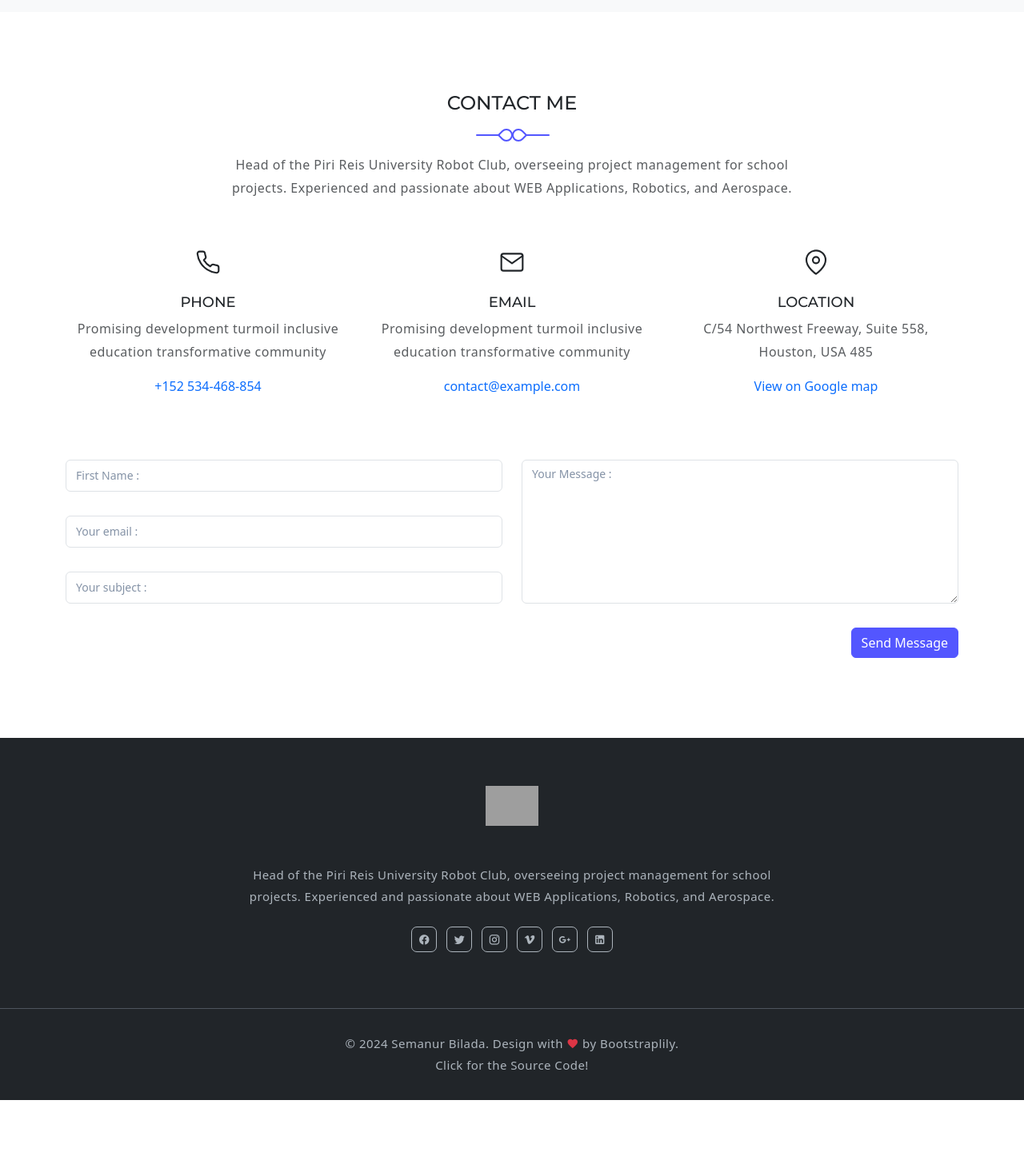
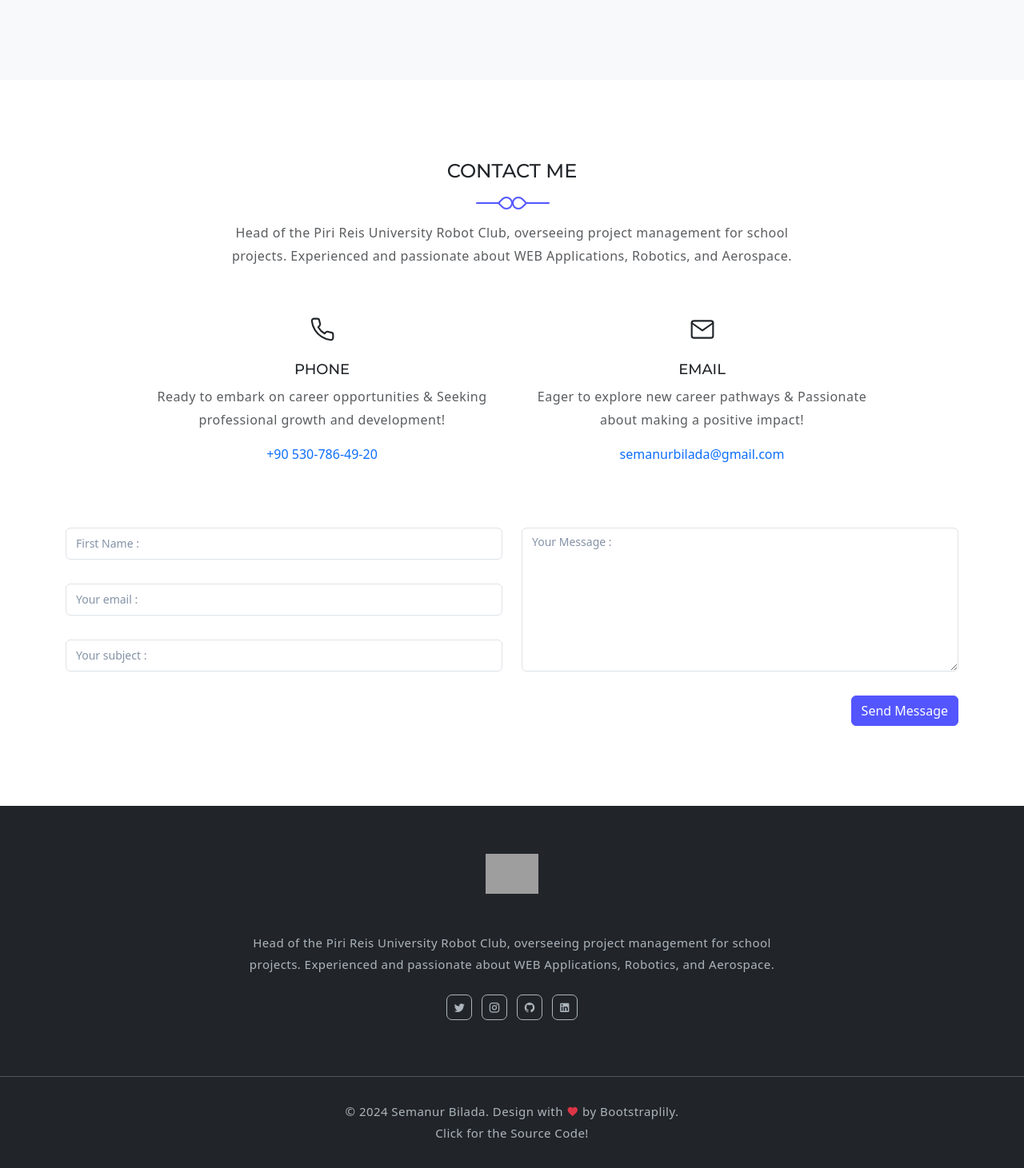
Before and after one commit to semanurbilada/portfolio_plus, a Django app: page / in a window 1280 px wide. Shown: the part 4560-6021 px from the top of the page at 80% size. Before the commit the page ends 5936 px from the top, so only its background shows below. Run offline with Django 4.2, Linux system fonts and the light colour scheme; some libraries are stand-ins or nearby versions; grey boxes are pictures that could not be loaded.

Commit message:
Minor customize in content

```diff
--- a/templates/includes/footer.html
+++ b/templates/includes/footer.html
@@ -7,17 +7,16 @@
                 <a href="#"><img src="{% get_media_prefix %}img/logo-light.png" height="50" alt=""></a>
                 <p class="para-desc mx-auto mt-5">Head of the Piri Reis University Robot Club, overseeing project management for school projects. Experienced and passionate about WEB Applications, Robotics, and Aerospace.</p>
                 <ul class="list-unstyled mb-0 mt-4 social-icon">
-                    <li class="list-inline-item"><a href="javascript:void(0)"><i class="mdi mdi-facebook"></i></a></li>
-                    <li class="list-inline-item"><a href="javascript:void(0)"><i class="mdi mdi-twitter"></i></a></li>
-                    <li class="list-inline-item"><a href="javascript:void(0)"><i class="mdi mdi-instagram"></i></a></li>
-                    <li class="list-inline-item"><a href="javascript:void(0)"><i class="mdi mdi-vimeo"></i></a></li>
-                    <li class="list-inline-item"><a href="javascript:void(0)"><i class="mdi mdi-google-plus"></i></a></li>
-                    <li class="list-inline-item"><a href="javascript:void(0)"><i class="mdi mdi-linkedin"></i></a></li>
+                    <li class="list-inline-item"><a href="https://twitter.com/sembilada" target="_blank"><i class="mdi mdi-twitter"></i></a></li>
+                    <li class="list-inline-item"><a href="https://www.instagram.com/semanurbilada_/" target="_blank"><i class="mdi mdi-instagram"></i></a></li>
+                    <li class="list-inline-item"><a href="https://github.com/semanurbilada" target="_blank"><i class="mdi mdi-github"></i></a></li>
+                    <li class="list-inline-item"><a href="https://www.linkedin.com/in/semanur-bilada/" target="_blank"><i class="mdi mdi-linkedin"></i></a></li>
                 </ul>
             </div><!--end col-->
         </div><!--end row-->
     </div><!--end container-->
 </footer><!--end footer-->
+
 <footer class="footer footer-bar bg-dark">
     <div class="container text-foot text-center">
         <p class="mb-0">© <script>document.write(new Date().getFullYear())</script> Semanur Bilada. Design with <i class="mdi mdi-heart text-danger"></i> by <a href="https://Bootstraplily.com/" target="_blank" class="text-reset">Bootstraplily</a>.</p>
--- a/templates/includes/navbar.html
+++ b/templates/includes/navbar.html
@@ -14,6 +14,9 @@
             <ul id="navbar-navlist" class="navbar-nav mx-auto">
                 <li class="nav-item">
                     <a class="nav-link" href="#home">Home</a>
+                </li><!--end nav item-->
+                <li class="nav-item">
+                    <a class="nav-link" href="#about">About</a>
                 </li><!--end nav item-->
                 <li class="nav-item">
                     <a class="nav-link" href="#services">Services</a>
--- a/templates/index.html
+++ b/templates/index.html
@@ -210,13 +210,12 @@
                             <div class="timeline-item mt-4">
                                 <div class="row">
                                     <div class="col-lg-6 col-md-6 col-sm-6">
-                                        <div class="duration date-label-left border rounded p-2 ps-4 pe-4 position-relative shadow text-start">2015 - 2018</div>
+                                        <div class="duration date-label-left border rounded p-2 ps-4 pe-4 position-relative shadow text-start">Dec 2023 - Present · 5 Months</div>
                                     </div><!--end col-->
                                     <div class="col-lg-6 col-md-6 col-sm-6">
                                         <div class="event event-description-right rounded p-4 border float-left text-start">
                                             <h5 class="title mb-0 text-capitalize">Student Assistant</h5>
                                             <small class="company">Piri Reis University - Engineering Faculty</small>
-                                            <p class="timeline-subtitle mt-3 mb-0 text-muted">The generated injected humour, or non-characteristic words etc. Cum sociis natoque penatibus et magnis dis parturient montes, nascetur ridiculus mus. Donec quam felis,</p>
                                         </div>
                                     </div><!--end col-->
                                 </div><!--end row-->
@@ -227,12 +226,12 @@
                                     <div class="col-lg-6 col-md-6 col-sm-6 order-sm-1 order-2">
                                         <div class="event event-description-left rounded p-4 border float-left text-end">
                                             <h5 class="title mb-0 text-capitalize">Rising Star | Yükselen Yıldız</h5>
-                                            <small class="company">T3 Foundation - Scolarship Program</small>
-                                            <p class="timeline-subtitle mt-3 mb-0 text-muted">Lorem ipsum dolor sit amet, consectetur adipiscing elit. Cras lacinia magna vel molestie faucibus. Donec auctor et urnaLorem ipsum dolor sit amet.</p>
+                                            <small class="company">T3 Foundation - Scholarship Program</small>
+                                            <p class="timeline-subtitle mt-3 mb-0 text-muted">100 university students who have the potential to become technology leaders have been selected for this scholarship program by the T3 Foundation every ten-month period.<br>I had to chance to contribute:<br>Front-End: Information Technologies Coordination Office<br>Researching Civil Aerospace: Member of the Defense, Aerospace Technologies Committee<br>Also, various project ideas were developed and network chances with the ecosystem of National Technology Move (Milli Teknoloji Hamlesi) in the sector, as personal improvement.</p>
                                         </div>
                                     </div><!--end col-->
                                     <div class="col-lg-6 col-md-6 col-sm-6 order-sm-2 order-1">
-                                        <div class="duration duration-right rounded border p-2 ps-4 pe-4 position-relative shadow text-start">2012 - 2015</div>
+                                        <div class="duration duration-right rounded border p-2 ps-4 pe-4 position-relative shadow text-start">Feb 2023 - Nov 2023 · 10 Months</div>
                                     </div><!--end col-->
                                 </div><!--end row-->
                             </div><!--end timeline item-->
@@ -240,13 +239,13 @@
                             <div class="timeline-item mt-4">
                                 <div class="row">
                                     <div class="col-lg-6 col-md-6 col-sm-6">
-                                        <div class="duration date-label-left border rounded p-2 ps-4 pe-4 position-relative shadow text-start"> 2012 - 2010</div>
+                                        <div class="duration date-label-left border rounded p-2 ps-4 pe-4 position-relative shadow text-start">Jul 2023 - Aug 2023 · 2 Months</div>
                                     </div><!--end col-->
                                     <div class="col-lg-6 col-md-6 col-sm-6">
                                         <div class="event event-description-right rounded p-4 border float-left text-start">
                                             <h5 class="title mb-0 text-capitalize">AI Team | Intern</h5>
-                                            <small class="company">Intellium - Intern</small>
-                                            <p class="timeline-subtitle mt-3 mb-0 text-muted">Therefore always free from repetition, injected humour, or non-characteristic words etc. Cum sociis natoque penatibus et magnis dis parturient montes, nascetur ridiculus mus. Donec quam felis, </p>
+                                            <small class="company">Intellium - Summer Intern</small>
+                                            <p class="timeline-subtitle mt-3 mb-0 text-muted">Developed AI side of a Full-Stack Project using Keras, Tensorflow and Python in concept of NLP applications. Also, experienced in Project Management and Trello.</p>
                                         </div>
                                     </div><!--end col-->
                                 </div><!--end row-->
@@ -419,42 +418,29 @@
                     </div><!--end col-->
                 </div><!--end row-->
 
-                <div class="row">
-                    <div class="col-md-4 mt-4 pt-2">
+                <div class="row justify-content-center">
+                    <div class="col-md-5 mt-4 pt-2">
                         <div class="contact-detail text-center">
                             <div class="icon">
                                 <i data-feather="phone" class="fea icon-md"></i>
                             </div>
                             <div class="content mt-4">
                                 <h5 class="title text-uppercase">Phone</h5>
-                                <p class="text-muted">Promising development turmoil inclusive education transformative community</p>
-                                <a href="tel:+152534-468-854" class="text-primary">+152 534-468-854</a>
+                                <p class="text-muted">Ready to embark on career opportunities & Seeking professional growth and development!</p>
+                                <a href="tel:+90 530-786-49-20" class="text-primary">+90 530-786-49-20</a>
                             </div>
                         </div>
                     </div><!--end col-->
 
-                    <div class="col-md-4 mt-4 pt-2">
+                    <div class="col-md-5 mt-4 pt-2">
                         <div class="contact-detail text-center">
                             <div class="icon">
                                 <i data-feather="mail" class="fea icon-md"></i>
                             </div>
                             <div class="content mt-4">
                                 <h5 class="title text-uppercase">Email</h5>
-                                <p class="text-muted">Promising development turmoil inclusive education transformative community</p>
-                                <a href="mailto:contact@example.com" class="text-primary">contact@example.com</a>
-                            </div>
-                        </div>
-                    </div><!--end col-->
-
-                    <div class="col-md-4 mt-4 pt-2">
-                        <div class="contact-detail text-center">
-                            <div class="icon">
-                                <i data-feather="map-pin" class="fea icon-md"></i>
-                            </div>
-                            <div class="content mt-4">
-                                <h5 class="title text-uppercase">Location</h5>
-                                <p class="text-muted">C/54 Northwest Freeway, Suite 558, <br>Houston, USA 485</p>
-                                <a href="" class="video-play-icon text-primary">View on Google map</a>
+                                <p class="text-muted">Eager to explore new career pathways & Passionate about making a positive impact!</p>
+                                <a href="mailto:contact@example.com" class="text-primary">semanurbilada@gmail.com</a>
                             </div>
                         </div>
                     </div><!--end col-->
```
